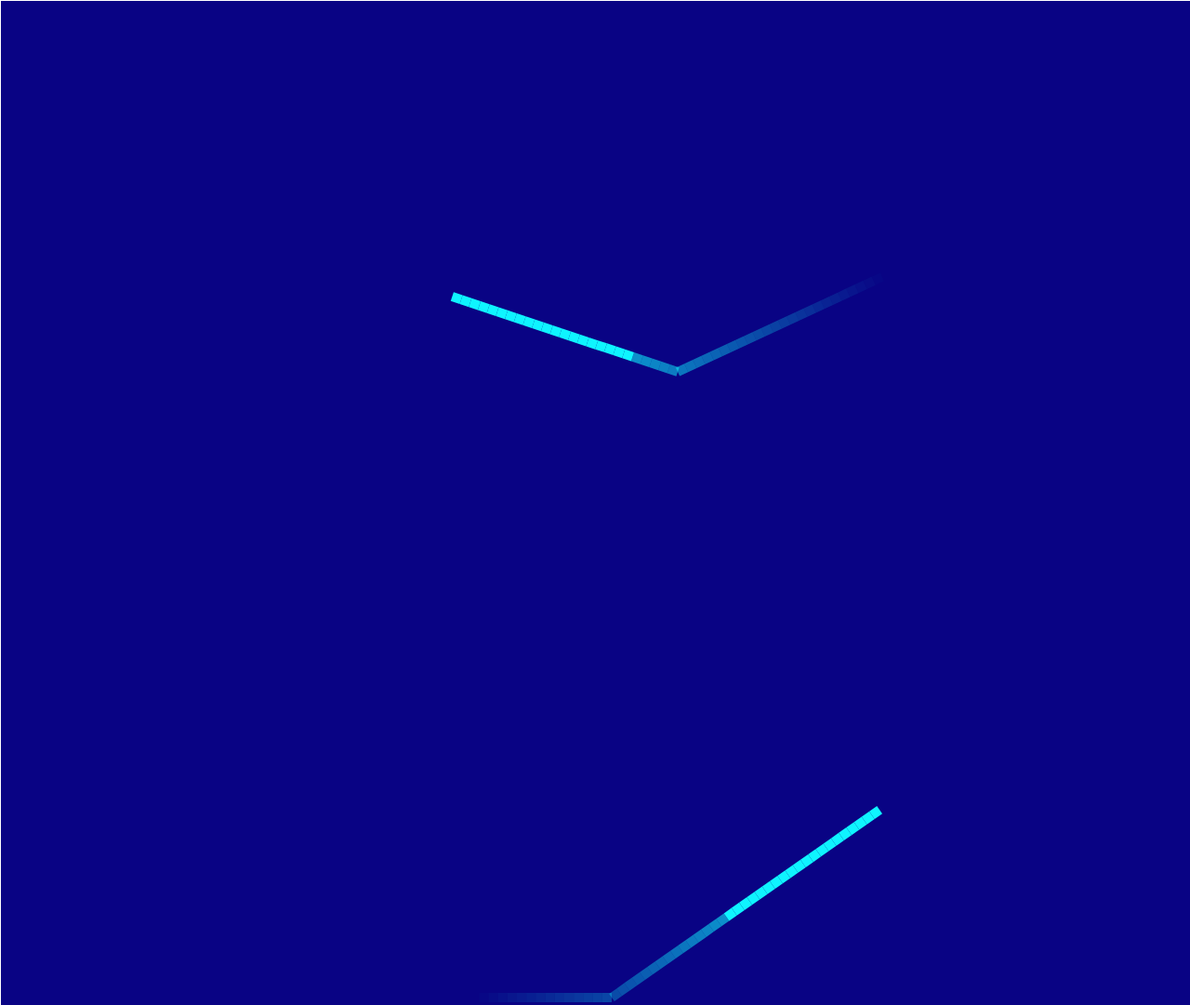
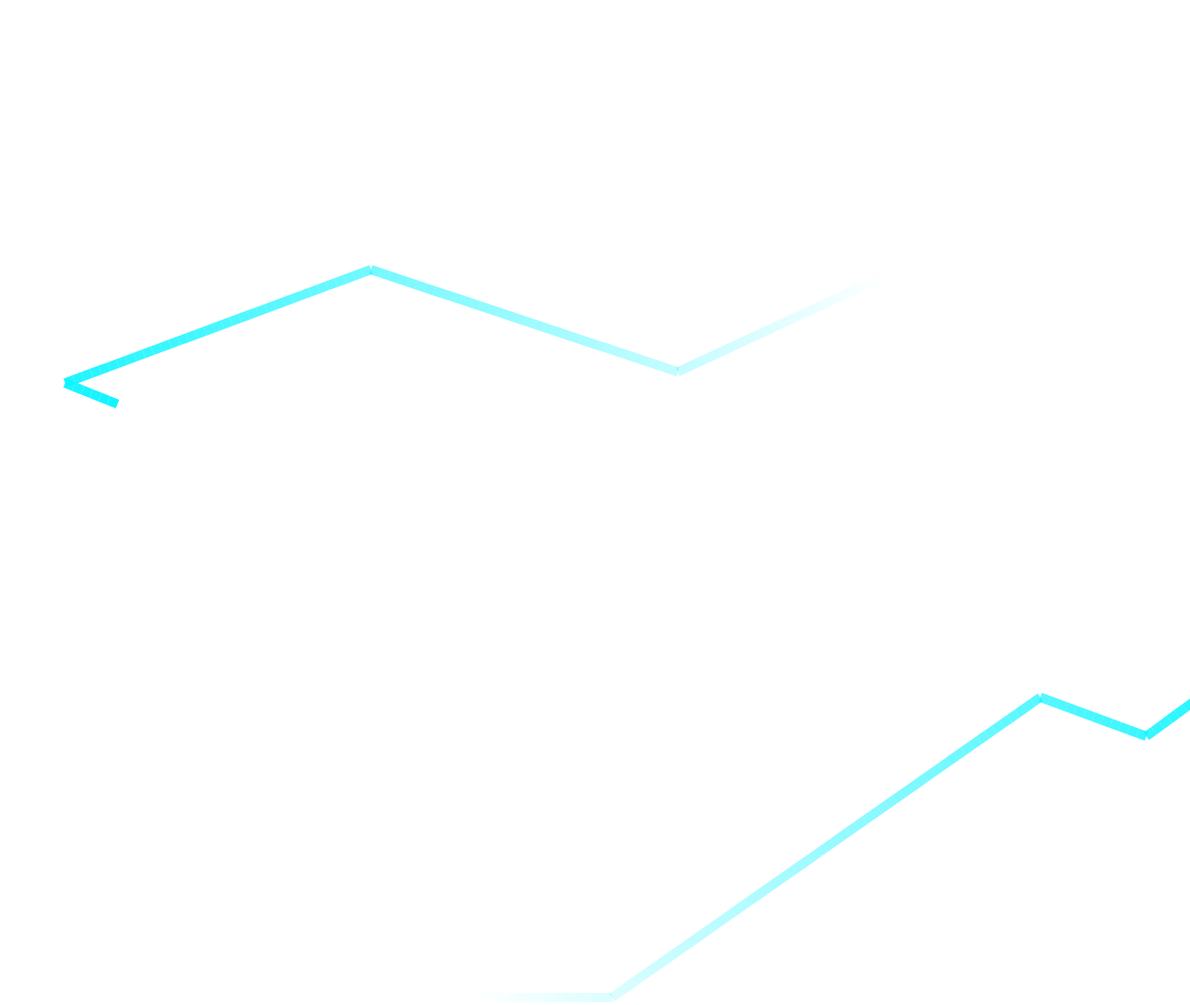
Before and after one commit to jxj666/move-line, a plain HTML site: page index.html in a window 1280 px wide. Shown: the top 1081 px of the page at 93% size. Drawn offline with Linux system fonts and the light colour scheme.

Commit message:
fix:调整样式,总结接口

```diff
--- a/index.html
+++ b/index.html
@@ -1,3 +1,7 @@
+<!--
+ * @LastEditTime: 2023-04-06 11:36:57
+ * @LastEditors: jinxiaojian
+-->
 <!DOCTYPE html>
 <html lang="zh-CN">
 
@@ -17,10 +21,9 @@
     }
 
     body {
-      background-color:#090384;
+      background-color: #fff;
 
     }
-
     canvas {
       display: block;
     }
@@ -29,101 +32,11 @@
 
 <body>
   <canvas id="canvas" style="border:1px solid #fff"></canvas>
-
+  <script src="./v1/main.js"></script>
   <script>
-    let arr3 = [
-      [657, 1072], [1118, 749], [1232, 791], [1463, 622], [1408, 604], [1822, 300], [1232, 165], [728, 399], [398, 289], [69, 411,], [670, 652,], [148, 969,], [300, 1072],
-    ]
-    let lineNum = 2
-    var canvas = document.querySelector("#canvas");
-    var ctx = canvas.getContext("2d");
-    // 画布宽与高
-    var kuan = 0, gao = 0;
-    //点数
-    var num = 50;
-    var arr = []
-    var color = '#0FF4FF'
-    window.onresize = resizeCanvas;
-    function resizeCanvas () {
-      kuan = canvas.width = 1920
-      gao = canvas.height = 1080
+    window.onload = () => {
+      getPic({})
     }
-    resizeCanvas();
-    let point = {
-      r: 10,
-      color: color,
-      i: 0,
-      now: {}
-    }
-    let arr2 = []
-    for (let i = 0; i < arr3.length; i++) {
-      let now = arr3[i]
-      let last = arr3[i + 1] || arr3[0]
-      let r = Math.floor(Math.sqrt(Math.pow(now[0] - last[0], 2) + Math.pow(now[1] - last[1], 2)) / 10)
-      if (r < 1) r = 1
-      for (let j = 0; j < r; j++) {
-        if (j === 0) {
-          arr2.push([now[0], now[1]])
-        } else {
-          arr2.push(
-            [
-              arr2[arr2.length - 1][0] + (last[0] - now[0]) / r,
-              arr2[arr2.length - 1][1] + (last[1] - now[1]) / r,
-            ]
-          )
-        }
-
-      }
-    }
-    for (let i = 0; i < num; i++) {
-      let n16 = Math.floor(i / num * 256).toString(16)
-      n16 = n16.length === 1 ? '0' + n16 : n16
-      for (let j = 0; j < lineNum; j++) {
-        let key = Math.floor(arr2.length / lineNum)
-        arr.push({
-          ...point, i: Math.round(i + j * key), color: i < 30 ? color + n16 : color, now: {
-            x: arr2[Math.round(i + j * key)][0],
-            y: arr2[Math.round(i + j * key)][1]
-          }
-        })
-      }
-
-    }
-    console.log(arr)
-
-
-    function draw (last, to) {
-      var yuan = to;
-      ctx.beginPath();
-      ctx.strokeStyle = yuan.color;
-      ctx.lineWidth = yuan.r;
-      ctx.moveTo(last.x, last.y);
-      ctx.lineTo(yuan.x, yuan.y);
-      ctx.stroke();
-      ctx.closePath();
-    }
-    function update () {
-      for (let i = 0; i < arr.length; i++) {
-        let point = arr[i]
-        let last = { x: point.now.x, y: point.now.y };
-        if (arr[i].i === arr2.length - 1) {
-          arr[i].i = 0
-          arr[i].now.x = arr2[0][0]
-          arr[i].now.y = arr2[0][1]
-        } else {
-          arr[i].i = arr[i].i + 1
-          arr[i].now.x = arr2[arr[i].i][0]
-          arr[i].now.y = arr2[arr[i].i][1]
-        }
-        arr[i].x = arr[i].now.x
-        arr[i].y = arr[i].now.y
-        draw(last, arr[i]);
-      }
-    }
-    setInterval(function () {
-      ctx.clearRect(0, 0, 1920, 1080)
-      update();
-    }, 10)
   </script>
 </body>
 
--- /dev/null
+++ b/v1/main.js
@@ -0,0 +1,97 @@
+/*
+ * @LastEditTime: 2023-04-06 11:43:54
+ * @LastEditors: jinxiaojian
+ */
+//闭合轨道
+let data = [
+  [657, 1072], [1118, 749], [1232, 791], [1463, 622], [1408, 604], [1822, 300], [1232, 165], [728, 399], [398, 289], [69, 411,], [670, 652,], [148, 969,], [300, 1072],
+]
+function getPic ({
+  lineNum = 2,
+  pointNum = 100,
+  color = '#0FF4FF',
+  canvasId = '#canvas',
+  kuan = 1920,
+  gao = 1080,
+  arrTrack=data
+}) {
+  var canvas = document.querySelector(canvasId);
+  var ctx = canvas.getContext("2d");
+  //点数
+  var num = pointNum
+  var arr = []
+  canvas.width = kuan
+  canvas.height = gao
+  let point = {
+    r: 10,
+    color: color,
+    i: 0,
+    now: {}
+  }
+  let arrAmend = []
+  for (let i = 0; i < arrTrack.length; i++) {
+    let now = arrTrack[i]
+    let last = arrTrack[i + 1] || arrTrack[0]
+    let r = Math.floor(Math.sqrt(Math.pow(now[0] - last[0], 2) + Math.pow(now[1] - last[1], 2)) / 10)
+    if (r < 1) r = 1
+    for (let j = 0; j < r; j++) {
+      if (j === 0) {
+        arrAmend.push([now[0], now[1]])
+      } else {
+        arrAmend.push(
+          [
+            arrAmend[arrAmend.length - 1][0] + (last[0] - now[0]) / r,
+            arrAmend[arrAmend.length - 1][1] + (last[1] - now[1]) / r,
+          ]
+        )
+      }
+
+    }
+  }
+  for (let i = 0; i < num; i++) {
+    let n16 = Math.floor(i / num * 256).toString(16)
+    n16 = n16.length === 1 ? '0' + n16 : n16
+    for (let j = 0; j < lineNum; j++) {
+      let key = Math.floor(arrAmend.length / lineNum)
+      arr.push({
+        ...point, i: Math.round(i + j * key), color:  color + n16 , now: {
+          x: arrAmend[Math.round(i + j * key)][0],
+          y: arrAmend[Math.round(i + j * key)][1]
+        }
+      })
+    }
+
+  }
+  function draw (last, to) {
+    var yuan = to;
+    ctx.beginPath();
+    ctx.strokeStyle = yuan.color;
+    ctx.lineWidth = yuan.r;
+    ctx.moveTo(last.x, last.y);
+    ctx.lineTo(yuan.x, yuan.y);
+    ctx.stroke();
+    ctx.closePath();
+  }
+  function update () {
+    for (let i = 0; i < arr.length; i++) {
+      let point = arr[i]
+      let last = { x: point.now.x, y: point.now.y };
+      if (arr[i].i === arrAmend.length - 1) {
+        arr[i].i = 0
+        arr[i].now.x = arrAmend[0][0]
+        arr[i].now.y = arrAmend[0][1]
+      } else {
+        arr[i].i = arr[i].i + 1
+        arr[i].now.x = arrAmend[arr[i].i][0]
+        arr[i].now.y = arrAmend[arr[i].i][1]
+      }
+      arr[i].x = arr[i].now.x
+      arr[i].y = arr[i].now.y
+      draw(last, arr[i]);
+    }
+  }
+  setInterval(function () {
+    ctx.clearRect(0, 0, 1920, 1080)
+    update();
+  }, 10)
+}
```
Also changed, not shown: v2/main.js (added, +98 -0 lines), 1 other file.
